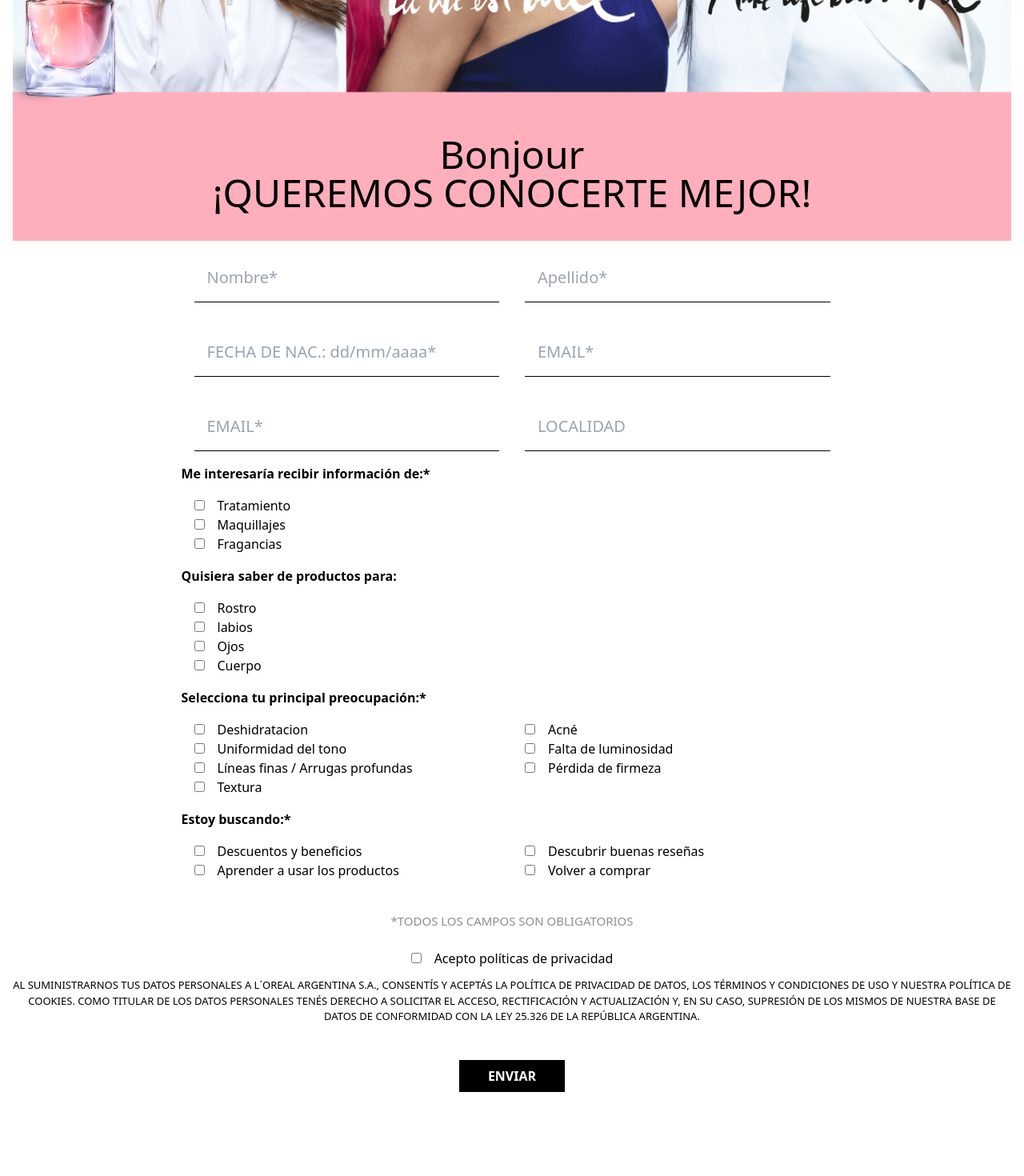
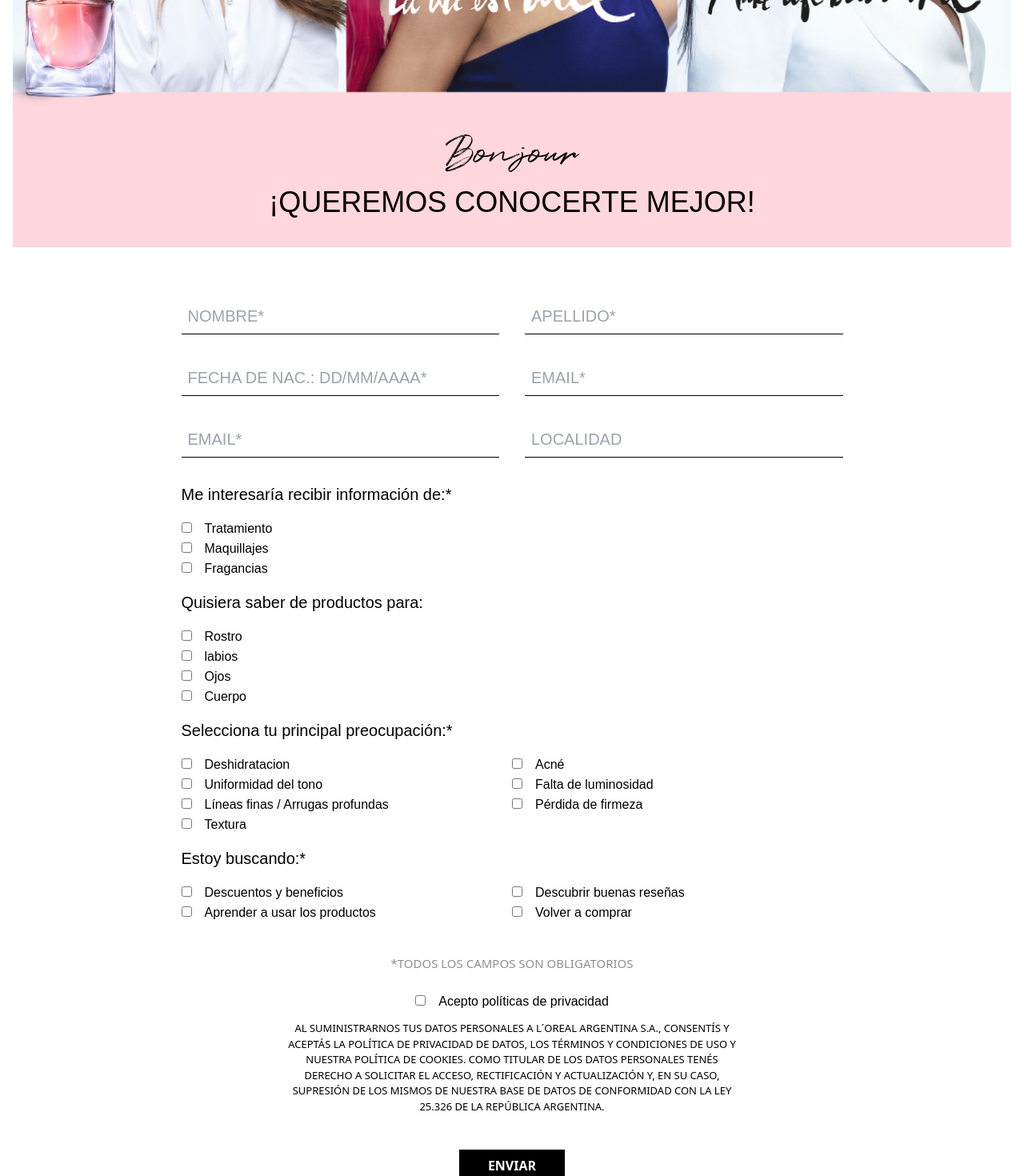
Before and after one commit to publicisarg/lancome-bbdd, a React (Vite) app: page / in a window 1280 px wide. Shown: the part 540-2010 px from the top of the page at 80% size. Before the commit the page ends 1905 px from the top, so only its background shows below. Built offline with nearby package versions, Linux system fonts and the light colour scheme.

Commit message:
ultima pulida

```diff
--- a/src/App.jsx
+++ b/src/App.jsx
@@ -4,7 +4,7 @@ import Footer from "./components/Footer"
 
 export default function App() {
   return (
-    <div className="container mx-auto px-4">
+    <div className="container mx-auto px-4 font-montserat">
       <Portada/>
       <Title />
       <Form />
--- a/src/common/Formulario/contenido-form/index.tsx
+++ b/src/common/Formulario/contenido-form/index.tsx
@@ -5,12 +5,12 @@ export const DatosPersonales = () => {
     return (
         <>
         <div className='flex'>
-            <div className='flex flex-col w-1/2 mx-4'>
+            <div className='flex flex-col w-1/2 my-4 mr-4'>
                 <Input name="nombre" placeholder="Nombre*" type="text" />
                 <Input name="fechanac" placeholder="FECHA DE NAC.: dd/mm/aaaa*" type="text" />
                 <Input name="email" placeholder="EMAIL*" type="text" />
             </div>
-            <div className='flex flex-col  w-1/2 mx-4 '>
+            <div className='flex flex-col  w-1/2 my-4 ml-4'>
                 <Input name="apellido" placeholder="Apellido*" type="text" />
                 <Input name="email" placeholder="EMAIL*" type="text" />
                 <Input name="localidad" placeholder="LOCALIDAD" type="text" />
@@ -24,7 +24,7 @@ export const DatosPersonales = () => {
 export const MeInteresaria = () => {
     return (
         <>
-            <div className='flex flex-col w-full m-4'>
+            <div className='flex flex-col w-full my-4'>
             <Checkbox name="Tratamiento" label="Tratamiento"  />
             <Checkbox name="Maquillajes" label="Maquillajes"  />
             <Checkbox name="Fragancias" label="Fragancias"  />
@@ -37,7 +37,7 @@ export const MeInteresaria = () => {
 export const QuisieraSaber = () => {
     return (
         <>
-            <div className='flex flex-col w-full m-4'>
+            <div className='flex flex-col w-full my-4'>
             <Checkbox name="Rostro" label="Rostro"  />
             <Checkbox name="Labios" label="labios"  />
             <Checkbox name="Ojos" label="Ojos"  />
@@ -53,13 +53,13 @@ export const Preocupacion = () => {
     return (
         <>
         <div className='flex'>
-            <div className='flex flex-col w-full m-4'>
+            <div className='flex flex-col w-full my-4'>
                 <Checkbox name="Deshidratacion" label="Deshidratacion"  />
                 <Checkbox name="Uniformidad del tono" label="Uniformidad del tono"  />
                 <Checkbox name="Líneas finas Arrugas profundas" label="Líneas finas / Arrugas profundas" />
                 <Checkbox name="Textura" label="Textura" />
             </div>
-            <div className='flex flex-col w-full m-4'>
+            <div className='flex flex-col w-full my-4'>
                 <Checkbox name="Acné" label="Acné"  />
                 <Checkbox name="Falta de luminosidad" label="Falta de luminosidad"  />
                 <Checkbox name="Pérdida de firmeza" label="Pérdida de firmeza" />
@@ -73,11 +73,11 @@ export const Buscando = () => {
     return (
         <>
         <div className='flex'>
-            <div className='flex flex-col w-full m-4'>
+            <div className='flex flex-col w-full my-4'>
             <Checkbox name="Descuentos y beneficios" label="Descuentos y beneficios"  />
             <Checkbox name="Aprender a usar los productos" label="Aprender a usar los productos"  />
             </div>
-            <div className='flex flex-col w-full m-4'>
+            <div className='flex flex-col w-full my-4'>
             <Checkbox name="Descubrir buenas reseñas" label="Descubrir buenas reseñas"  />
             <Checkbox name="AVolver a comprar" label="Volver a comprar"  />
             </div>
--- a/src/common/Formulario/input.tsx
+++ b/src/common/Formulario/input.tsx
@@ -2,14 +2,14 @@ import React from 'react'
 
 export function Input (props:any){
   return (
-   <input name={props.name} type={props.type} placeholder={props.placeholder} className='border-b border-black text-xl my-4 p-4 focus:outline-none' />
+   <input name={props.name} type={props.type} placeholder={props.placeholder} className='uppercase border-b border-black text-xl my-4 p-2 focus:outline-none font-montserrat font-regular placeholder:to-black' />
   )
 }
 export function Checkbox (props:any) {
   return (
     <div>
     <input name={props.name} id={props.name} type='checkbox' className='mr-4'/>
-    <label htmlFor={props.name}>{props.label}</label>
+    <label htmlFor={props.name} className='font-light font-montserrat'>{props.label}</label>
     </div>
   )
 }
--- a/src/common/subtitle.tsx
+++ b/src/common/subtitle.tsx
@@ -2,6 +2,6 @@ import React from 'react'
 
 export function Subtitle (props:any){
   return (
-    <p className="font-bold">{props.texto}</p>
+    <p className="font-regular font-montserrat text-xl">{props.texto}</p>
   )
 }
--- a/src/components/Footer/index.tsx
+++ b/src/components/Footer/index.tsx
@@ -14,7 +14,7 @@ export const Footer = () => {
         <Checkbox name="legal" label="Acepto políticas de privacidad"/>
         </div>
         <div className="flex text-center">
-        <p className="text-[13px] mt-3 mb-11">
+        <p className="text-[13px] mt-3 mb-11 max-w-xl m-auto">
             AL SUMINISTRARNOS TUS DATOS PERSONALES A L´OREAL ARGENTINA S.A., CONSENTÍS Y ACEPTÁS LA POLÍTICA DE PRIVACIDAD DE DATOS,
             LOS TÉRMINOS Y CONDICIONES DE USO Y NUESTRA POLÍTICA DE COOKIES. COMO TITULAR DE LOS DATOS PERSONALES TENÉS DERECHO A SOLICITAR EL ACCESO, RECTIFICACIÓN Y ACTUALIZACIÓN Y, EN SU CASO, SUPRESIÓN DE LOS MISMOS DE NUESTRA BASE DE DATOS DE CONFORMIDAD CON LA LEY 25.326 DE LA REPÚBLICA ARGENTINA.</p>
         </div>
--- a/src/components/Form/index.tsx
+++ b/src/components/Form/index.tsx
@@ -3,7 +3,7 @@ import { DatosPersonales, MeInteresaria, QuisieraSaber, Preocupacion, Buscando }
 import {Subtitle} from '../../common/subtitle'
 export const Form = () => {
   return (
-    <div className='w-[827px] m-auto '>
+    <div className='w-[827px] m-auto mt-8'>
       <DatosPersonales/>
       <Subtitle texto="Me interesaría recibir información de:*" />
       <MeInteresaria/>
--- a/src/components/Header/index.tsx
+++ b/src/components/Header/index.tsx
@@ -6,7 +6,7 @@ export const Portada = () => {
       <div className='bg-black py-3 flex justify-center items-center'>
         <img alt='Logo' src='/../public/img/Landing-Lancome.svg' className='w-60'/>
       </div>
-      <div className='bg-[#FFAFBC] justify-center '>
+      <div className='bg-[#FFAFBC]/50 justify-center '>
       <img alt='portada' src='/../public/img/portada.png' className='w-full'/>
       </div>
     </header>
@@ -15,9 +15,9 @@ export const Portada = () => {
 
 export const Title = () => {
   return (
-    <section className='bg-[#FFAFBC] py-9 justify-center text-center'>
+    <section className='bg-[#FFAFBC]/50 py-9 justify-center text-center'>
        <h3 className='font-quentin text-5xl'>Bonjour</h3>
-       <p className='text-5xl text-montserat-m'>¡QUEREMOS CONOCERTE MEJOR!</p>
+       <p className="text-4xl font-montserrat font-regular mt-4">¡QUEREMOS CONOCERTE MEJOR!</p>
     </section>
   )
 }
--- a/src/index.css
+++ b/src/index.css
@@ -9,27 +9,4 @@
      src: url(../public/font/Quentin.woff2);
 
     }
-
-@font-face {
-
-    font-family: montserat-m;
-
-    src: url(..public/font/Montserrat-Medium.woff2)
-
-}
-
-@font-face {
-
-    font-family: montserat-l;
-
-    src: url(..public/font/Montserrat-Light.woff2)
-
-}
-
-@font-face {
-
-    font-family: montserat-r;
-
-    src: url(..public/font/Montserrat-Regular.woff2)
-
-}
+    @import url('https://fonts.googleapis.com/css2?family=Montserrat:wght@300;400;500&display=swap');
--- a/tailwind.config.js
+++ b/tailwind.config.js
@@ -11,20 +11,10 @@ export default {
     fontFamily:{
 
        'quentin':['quentin', 'sans-serif'],
-
+       'montserrat':['Montserrat', 'sans-serif'],
        },
 
-    fontFamily:{
-      'montserat-m':['montserat-m']
-    },
 
-    fontFamily:{
-      'montserat-l':['montserat-l']
-    },
-
-    fontFamily:{
-      'montserat-l':['montserat-r']
-    },
 
     extend: {
 
```
